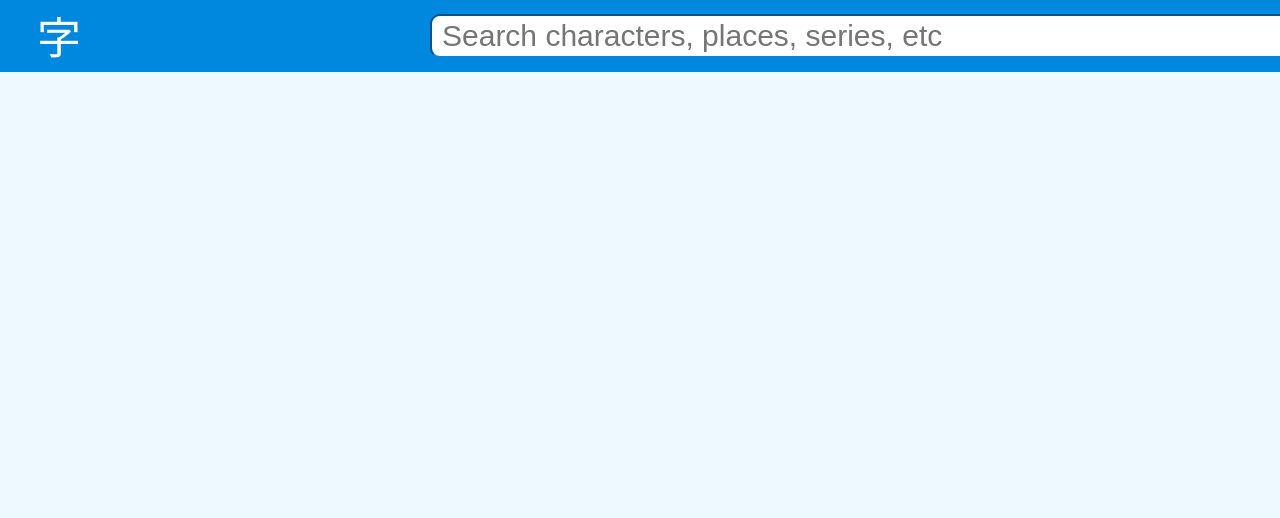
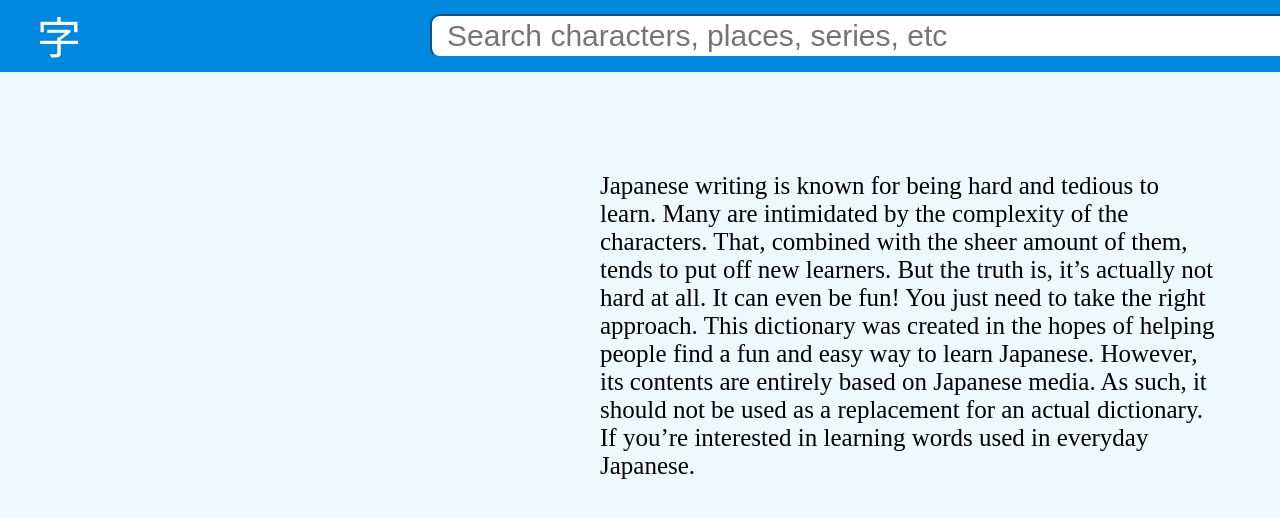
Before and after one commit to LubomirPacheliev/kanji_dictionary, a React (Create React App) app: page / in a window 1280 px wide. Shown: the top 518 px of the page. Built offline with nearby package versions, Linux system fonts and the light colour scheme.

Commit message:
Added Routing to the project, Added react-router-dom to the dependencies, Created the homepage component, Changed the maxlenght of the search bar and finally: Some changes in style.css due progress with the DictionaryPage component

```diff
--- a/package.json
+++ b/package.json
@@ -8,6 +8,7 @@
     "@testing-library/user-event": "^12.8.1",
     "react": "^17.0.1",
     "react-dom": "^17.0.1",
+    "react-router-dom": "5.2.0",
     "react-scripts": "4.0.3"
   },
   "scripts": {
--- a/src/App.js
+++ b/src/App.js
@@ -1,10 +1,24 @@
 import Navbar from './components/Navbar.js';
+import Home from './components/Home.js';
+import DictionaryPage from './components/DictionaryPage.js';
+import { BrowserRouter as Router, Route, Switch } from 'react-router-dom';
 
 function App() {
   return (
-    <div className="App">
-      <Navbar />
-    </div>
+    <Router>
+      <div className="App">
+        <Navbar />
+        <Switch>
+          <Route exact path="/">
+            <Home />
+          </Route>
+          {/* This route is temporary */}
+          <Route exact path="/test">
+            <DictionaryPage />
+          </Route>
+        </Switch>
+      </div>
+    </Router>
   );
 }
 
--- /dev/null
+++ b/src/components/DictionaryPage.js
@@ -0,0 +1,19 @@
+const DictionaryPage = () => {
+    return (
+        <div className="dictionary_page">
+            <div className="picture"></div>
+            <h1>患者元気</h1>
+            <button>✩｜お気に人リ</button>
+            <p>
+                Seemingly a sailor who is amnesiac about all details of his personal life.
+                For some reason he has FOUR TESTICLES?!?! The real identity of this character
+                is unknown. The second chapter stated that the <a href="">ジョジョの奇妙な冒険</a> protagonist's
+                name could be <a href="">冒険冒険</a>, however it is later revealed that he is merely a
+                doppelanger for the real <a href="">冒険冒険</a>. He was later given the name <a href="">冒険冒険</a>
+                by the <a href="">冒険</a> family, who took him in.
+            </p>
+        </div>
+    );
+}
+
+export default DictionaryPage;
--- /dev/null
+++ b/src/components/Home.js
@@ -0,0 +1,9 @@
+const Home = () => {
+    return (
+        <div className="home">
+            <p>Japanese writing is known for being hard and tedious to learn. Many are intimidated by the complexity of the characters.  That, combined with the sheer amount of them, tends to put off new learners. But the truth is, it’s actually not hard at all. It can even be fun! You just need to take the right approach. This dictionary was created in the hopes of helping people find a fun and easy way to learn Japanese. However, its contents are entirely based on Japanese media. As such, it should not be used as a replacement for an actual dictionary. If you’re interested in learning words used in everyday Japanese.</p>
+        </div>
+    );
+}
+
+export default Home;
--- a/src/components/Navbar.js
+++ b/src/components/Navbar.js
@@ -2,7 +2,7 @@ const Navbar = () => {
     return (
         <div className="navbar">
             <p id="logo">字</p>
-            <input type="search" placeholder="Search characters, places, series, etc" maxLength="55"></input>
+            <input type="search" placeholder="Search characters, places, series, etc" maxLength="45"></input>
             <button className="search-btn"><i class="fas fa-search"></i></button>
             <button>
                 <p className="buttonIcon">あ</p>
--- a/src/style.css
+++ b/src/style.css
@@ -12,25 +12,28 @@ body {
   height: 72px;
 }
 
-.navbar button {
+button {
   position: relative;
   background-color: #009b6a;
-  top: -53px;
-  left: 1480px;
-  height: 45px;
-  width: 45px;
-  margin-left: 10px;
   color: white;
   border-radius: 6px;
   border: solid #009b6a 8px;
   cursor: pointer;
 }
 
-.navbar button:focus {
+.navbar button {
+  top: -53px;
+  left: 1480px;
+  height: 45px;
+  width: 45px;
+  margin-left: 10px;
+}
+
+button:focus {
   outline: none;
 }
 
-.navbar button:active {
+button:active {
   box-shadow: 2px 2px black;
 }
 
@@ -84,10 +87,11 @@ body {
   font-size: 30px;
   border-radius: 10px;
   border-color: #0088de;
+  padding-left: 15px;
 }
 
 .navbar input::placeholder {
-  padding-left: 10px;
+  padding-left: -10px;
 }
 
 .navbar input:focus {
@@ -108,3 +112,15 @@ input[type="search"]::-webkit-search-results-decoration {
   padding: 3px 0px;
   margin-left: 37px;
 }
+
+.home p {
+  position: relative;
+  font-size: 25px;
+  max-width: 620px;
+  left: 600px;
+  top: 100px;
+}
+
+.dictionary_page .picture {
+  background-image: url("https://www.anime-planet.com/images/characters/dio-brando-19367.jpg?t=1587909581");
+}
```
Also changed, not shown: 1 other file (tests, documents, lock files or other folders).
